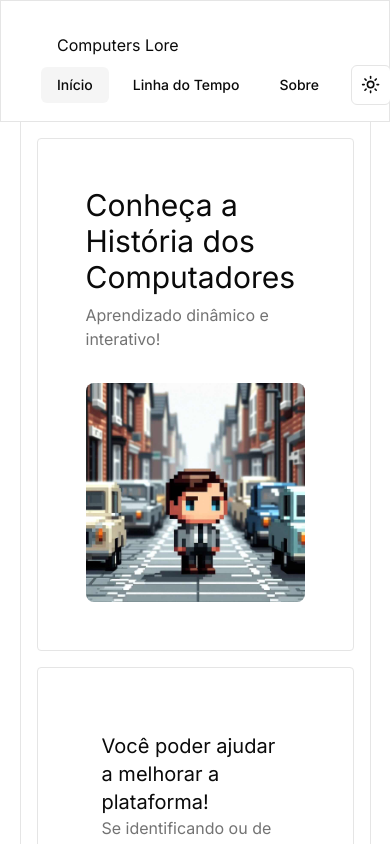
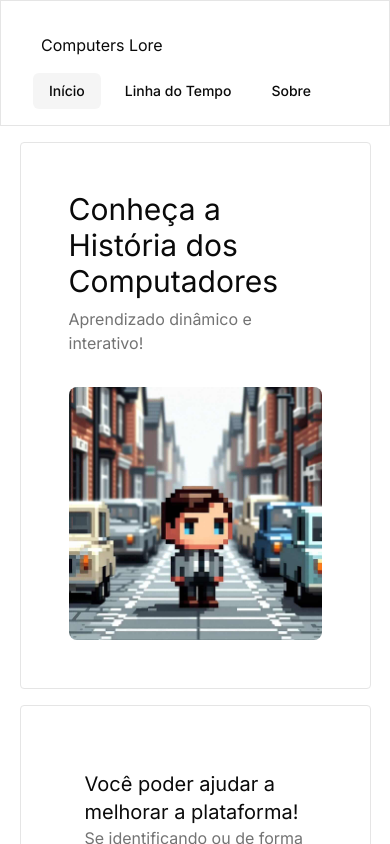
Before and after one commit to romhenri/computers-lore, a Next.js app: page / in a window 390 px wide. Shown: the top 844 px of the page. Built offline with nearby package versions, Linux system fonts and the light colour scheme.

Commit message:
improve: Responsiveness

```diff
--- a/src/app/about/page.tsx
+++ b/src/app/about/page.tsx
@@ -1,6 +1,6 @@
 import ProfileCard from "@/components/struct/ProfileCard";
 import LineTitle from "@/components/base/line-title";
-import Line from "@/components/base/line";
+import { Line } from "@/components/base/line";
 
 const About = () => {
   return (
--- a/src/app/page.tsx
+++ b/src/app/page.tsx
@@ -4,7 +4,7 @@ import { Button } from '@/components/base/button';
 
 export default function Home() {
   return (
-    <main className="border-x border-b p-4">
+    <main className="pt-4 lg:pt-0 lg:border-x lg:border-b lg:p-4">
       <section
         className="flex p-12 justify-between border rounded mb-4 gap-8 flex-wrap lg:flex-nowrap lg:p-16"
       >
@@ -29,6 +29,7 @@ export default function Home() {
             className="rounded-lg w-80"
             src="/assets/images/turing-generated-by-ia.jpg"
             alt="Turing generated by IA"
+            priority
             width={500}
             height={500}
           />
--- a/src/components/struct/Header.tsx
+++ b/src/components/struct/Header.tsx
@@ -8,9 +8,9 @@ const Header = () => {
       lg:max-w-[1080px] lg:rounded lg:px-0 lg:mt-4 lg:pt-0
       ">
         <header className="header flex py-4 shrink-0 items-center justify-between flex-wrap
-        px-2 lg:h-16 lg:px-6 lg:py-2">
+        lg:px-2 lg:h-16 lg:py-2">
           <div>
-            <h1 className="ml-4 mb-2 lg:mb-0">
+            <h1 className="ml-2 mb-4 sm:ml-4 sm:mb-2 lg:mb-0">
               Computers Lore
             </h1>
           </div>
@@ -29,7 +29,9 @@ const Header = () => {
               </HeaderLink>
             </div>
 
-            <ToggleTheme/>
+            <div className="hidden sm:block">
+              <ToggleTheme/>
+            </div>
           </div>
         </header>
       </div>
```
